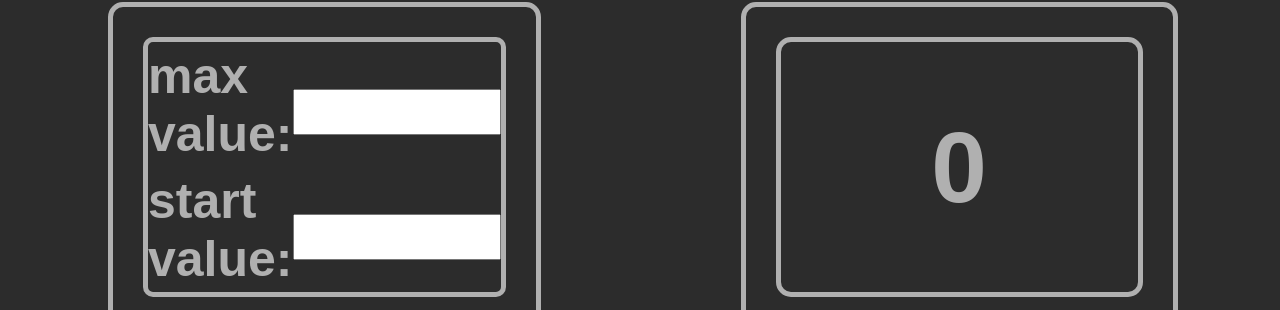
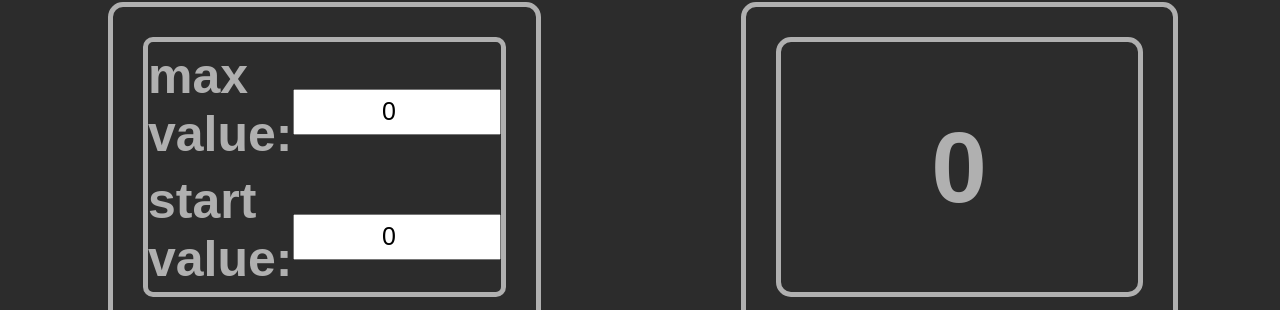
Before and after one commit to interestingNew/counter, a React (Create React App) app: page / in a window 1280 px wide. Shown: the part 106-416 px from the top of the page. Built offline with nearby package versions, Linux system fonts and the light colour scheme.

Commit message:
working with logic

```diff
--- a/src/App.tsx
+++ b/src/App.tsx
@@ -4,23 +4,23 @@ import classes from './App.module.css';
 import { WrapperCounter } from './components/WrapperCounter/WrapperCounter';
 
 function App() {
-  const [value, setValue] = useState(0)
+  // const [value, setValue] = useState(0)
 
-  useEffect(() => {
-    let getVal = localStorage.getItem("counterValue")
-    if(getVal) {
-      let parseVal = JSON.parse(getVal)
-      setValue(parseVal)
-    }
-  }, [])
+  // useEffect(() => {
+  //   let getVal = localStorage.getItem("counterValue")
+  //   if(getVal) {
+  //     let parseVal = JSON.parse(getVal)
+  //     setValue(parseVal)
+  //   }
+  // }, [])
 
-  useEffect(() => {
-    localStorage.setItem("counterValue", JSON.stringify(value))
-  }, [value])
+  // useEffect(() => {
+  //   localStorage.setItem("counterValue", JSON.stringify(value))
+  // }, [value])
 
-  const incHandler = () => {
-    setValue(value + 1)
-  }
+  // const incHandler = () => {
+  //   setValue(value + 1)
+  // }
 
   // const setLocalStorageHandler = () => {
   //   localStorage.setItem("counterValue", JSON.stringify(value))
@@ -34,13 +34,13 @@ function App() {
   //   }
   // }
 
-  const clearStorageHandler = () => {
-    localStorage.clear()
-    setValue(0)
-  }
+  // const clearStorageHandler = () => {
+  //   localStorage.clear()
+  //   setValue(0)
+  // }
 
   // const remItemHandler = () => {
-  //   localStorage.removeItem("counterValue2")
+  //   localStorage.removeItem("counterValue")
   // }
 
   return (
--- a/src/components/WrapperCounter/Counter/Counter.module.css
+++ b/src/components/WrapperCounter/Counter/Counter.module.css
@@ -9,8 +9,8 @@
    border-radius: 15px;
    border: #B0B0B0, solid, 5px;
    margin: 30px;
+   height: 250px;
    font-size: 100px;
-   height: 250px;
    display: grid;
    justify-items: center;
    align-items: center;
@@ -40,4 +40,5 @@
    font-weight: bold;
    padding-left: 25px;
    padding-right: 25px;
+   cursor: pointer;
 }
--- a/src/components/WrapperCounter/Counter/Counter.tsx
+++ b/src/components/WrapperCounter/Counter/Counter.tsx
@@ -1,17 +1,34 @@
+import { useEffect, useState } from 'react'
 import './Counter.module.css'
 import classes from './Counter.module.css'
-export const Counter = () => {
+
+type CounterProps = {
+   valueCounter: number
+   incValue: ()=>void
+   resetValue: ()=>void
+}
+
+export const Counter = (props:CounterProps) => {
+
+   const resValHandler = () => {
+      props.resetValue()
+   }
+
+   const incValHandler = () => {
+      props.incValue()
+   }
+
    return (
       <div className={classes.wrapper}>
          <div className={classes.elements1}>
-            <div className={classes.value}>0</div>
+            <div className={classes.value}>{props.valueCounter}</div>
          </div>
          <div className={classes.elements2}>
             <div className={classes.button1}>
-               <button className={classes.button}>inc</button>
+               <button className={classes.button} onClick={incValHandler}>inc</button>
             </div>
             <div className={classes.button2}>
-               <button className={classes.button}>reset</button>
+               <button className={classes.button} onClick={resValHandler}>reset</button>
             </div>
          </div>
       </div>
--- a/src/components/WrapperCounter/SettingsCounter/SettingsCounter.module.css
+++ b/src/components/WrapperCounter/SettingsCounter/SettingsCounter.module.css
@@ -2,15 +2,14 @@
    border-radius: 15px;
    border: #B0B0B0, solid, 5px;
    margin: 100px;
-   height: auto;
 }
 
 .elements1 {
    border-radius: 10px;
    border: #B0B0B0, solid, 5px;
    margin: 30px;
+   height: 250px;
    font-size: 50px;
-   height: 250px;
    display: grid;
    grid-template-areas: "A B"
       "C D";
@@ -31,6 +30,7 @@ input {
    height: 40px;
    width: 200px;
    font-size: 25px;
+   text-align: center;
 }
 
 .startValue {
@@ -62,4 +62,5 @@ input {
    font-weight: bold;
    padding-left: 25px;
    padding-right: 25px;
+   cursor: pointer;
 }
--- a/src/components/WrapperCounter/SettingsCounter/SettingsCounter.tsx
+++ b/src/components/WrapperCounter/SettingsCounter/SettingsCounter.tsx
@@ -1,21 +1,47 @@
+import { useState } from "react"
 import "./SettingsCounter.module.css"
 import classes from "./SettingsCounter.module.css"
+import { ChangeEvent } from "react"
 
-export const SettingsCounter = () => {
+type SettingsCounterProps = {
+   maxValue: number
+   setMaxValue: (maxVal: number)=>void
+   startValue: number
+   setStartValue: (startVal: number)=>void
+   saveSettingsValue: ()=>void
+}
+
+export const SettingsCounter = (props: SettingsCounterProps) => {
+
+   const buttonSetHandler = () => {
+         props.saveSettingsValue()
+   }
+   const inputMaxValueHandler = (e: ChangeEvent<HTMLInputElement>) => {
+      props.setMaxValue(parseInt(e.currentTarget.value))
+   }
+   const inputStartValueHandler = (e: ChangeEvent<HTMLInputElement>) => {
+      props.setStartValue(parseInt(e.currentTarget.value))
+   }
+
 return (
       <div className={classes.wrapper}>
          <div className={classes.elements1}>
             <div className={classes.maxValue}>max value:</div>
             <div className={classes.inputMaxValue}>
-               <input type="text" />
+               <input type="number"
+               value={props.maxValue}
+               onChange={inputMaxValueHandler}
+               />
             </div>
             <div className={classes.startValue}>start value:</div>
             <div className={classes.inputStartValue}>
-               <input type="text" />
+               <input type="number"
+               value={props.startValue}
+               onChange={inputStartValueHandler}/>
             </div>
          </div>
          <div className={classes.elements2}>
-            <button className={classes.button}>set</button>
+            <button className={classes.button} onClick={buttonSetHandler}>set</button>
          </div>
       </div>
    )
--- a/src/components/WrapperCounter/WrapperCounter.tsx
+++ b/src/components/WrapperCounter/WrapperCounter.tsx
@@ -2,10 +2,47 @@ import './WrapperCounter.module.css'
 import classes from './WrapperCounter.module.css'
 import { SettingsCounter } from './SettingsCounter/SettingsCounter'
 import { Counter } from './Counter/Counter'
+import { useState, useEffect } from 'react'
+import { ChangeEvent } from 'react'
 
 export const WrapperCounter = () => {
+
+   const [maxValue, setMaxValue] = useState(0)
+   const [startValue, setStartValue] = useState(0)
+   const [valueCounter, setValueCounter] = useState(0)
+
+   const saveSettingsValue = () => {
+         localStorage.setItem("startValue", JSON.stringify(startValue))
+         setMaxValue(maxValue)
+         setValueCounter(startValue)
+   }
+   const resetValue = () => {
+      localStorage.clear()
+      setValueCounter(startValue)
+   }
+   const incValue = () => {
+      if(valueCounter < maxValue) {
+         setValueCounter(valueCounter + 1)
+      }
+   }
+   useEffect(() => {
+      let getVal = localStorage.getItem("startValue")
+      if (getVal) {
+         setValueCounter(JSON.parse(getVal))
+         setStartValue(JSON.parse(getVal))
+      }
+   }, [])
+
    return <div className={classes.wrapperCounter}>
-      <SettingsCounter />
-      <Counter />
+      <SettingsCounter
+         maxValue={maxValue}
+         setMaxValue={setMaxValue}
+         startValue={startValue}
+         setStartValue={setStartValue}
+         saveSettingsValue={saveSettingsValue} />
+      <Counter
+         valueCounter={valueCounter}
+         incValue={incValue}
+         resetValue={resetValue} />
    </div>
 }
```
